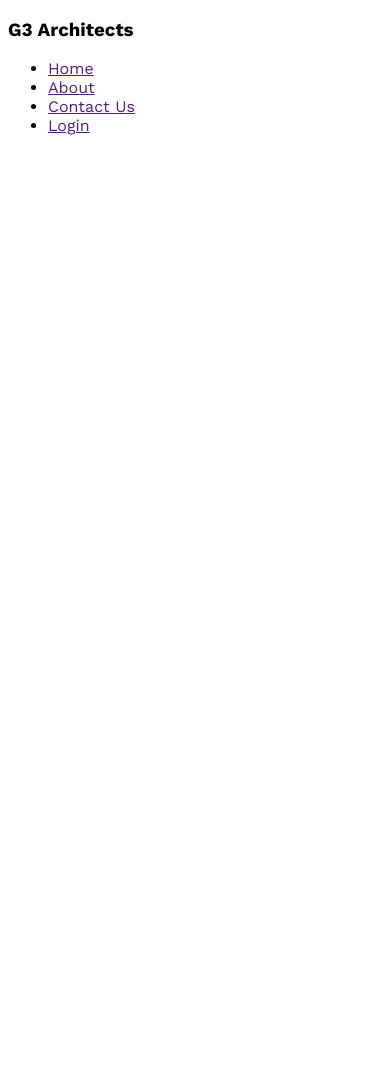
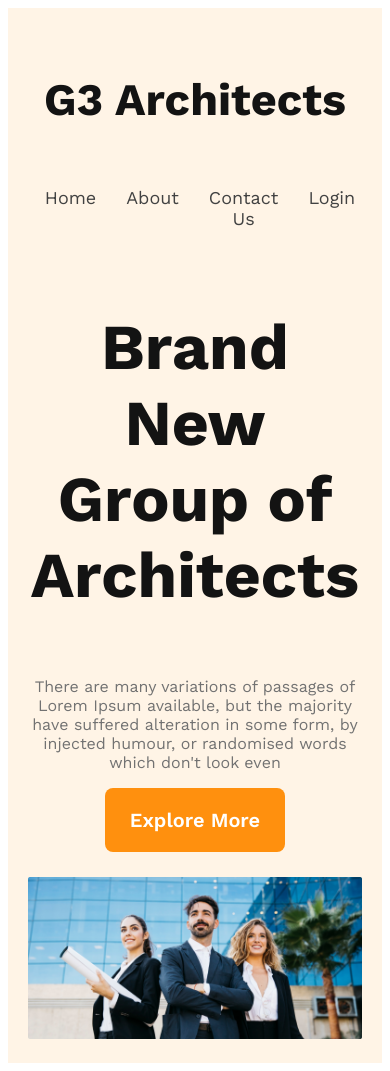
Before and after one commit to wahidalam91/g3-architect, a plain HTML site: page index.html in a window 390 px wide. Before the commit the page ends 844 px from the top, so only its background shows below. Drawn offline with nearby package versions, Linux system fonts and the light colour scheme.

Commit message:
Nav and Banner Completed with Responsive

```diff
--- a/index.html
+++ b/index.html
@@ -9,7 +9,7 @@
 <body>
     <header>
         <nav>
-            <h3>G3 Architects</h3>
+            <h3 class="nav-title">G3 Architects</h3>
             <ul>
                 <li><a href="">Home</a></li>
                 <li><a href="">About</a></li>
@@ -17,6 +17,16 @@
                 <li><a href="">Login</a></li>
             </ul>
         </nav>
+        <div class="banner">
+            <div class="banner-content">
+                <h3 class="banner-title">Brand New Group of Architects</h3>
+            <p class="banner-text">
+                There are many variations of passages of Lorem Ipsum available, but the majority have suffered alteration in some form, by injected humour, or randomised words which don't look even
+            </p>
+            <button class="btn-primary">Explore More</button>
+            </div>
+            <img src="./images/banner.png" alt="">
+        </div>
     </header>
     <main>
 
--- a/styles.css
+++ b/styles.css
@@ -4,3 +4,101 @@
 *{
     font-family: 'Work Sans', sans-serif;
 }
+
+header{
+    background: rgba(255, 144, 14, 0.10);
+    padding: 50px 240px;
+}
+
+nav{
+    display: flex;
+    justify-content: space-between;
+    align-items: center;
+}
+
+.nav-title{
+    color: #131313;
+    font-size: 45px;
+    font-weight: 700;
+}
+
+nav > ul{
+    display: flex;
+}
+
+nav li{
+    list-style: none;
+    margin-right: 30px;
+
+    text-align: center;
+    font-size: 18px;
+    font-weight: 500;
+}
+
+nav li a{
+    text-decoration: none;
+    color:  #424242;
+}
+
+/* Banner Styles */
+
+.banner-content{
+    max-width: 800px;
+    text-align: center;
+    margin: 0 auto;
+}
+
+.banner-title{
+    color: #131313;
+    text-align: center;
+    font-size: 64px;
+    font-weight: 700;
+}
+
+.banner-text{
+    color: #727272;
+    text-align: center;
+}
+
+.btn-primary{
+    border-radius: 8px;
+    background: #FF900E;
+    padding: 20px 25px;
+
+    color: #FFF;
+    text-align: center;
+    font-size: 20px;
+    font-weight: 600;
+
+    border: 0;
+
+}
+
+.banner img{
+    margin-top: 25px;
+    width: 100%;
+}
+
+/* Responsive Styles: Small or Mobile */
+@media screen and (max-width: 576px) {
+    header{
+        padding: 20px;
+    }
+
+    nav{
+        flex-direction: column;
+    }
+}
+
+/* Responsive Styles: Medium or Tablet */
+@media screen and
+(min-width: 577px) and
+(max-width: 992px) {
+    header{
+        padding: 50px;
+    }
+
+    nav{
+        flex-direction: column;
+    }
+}
```
